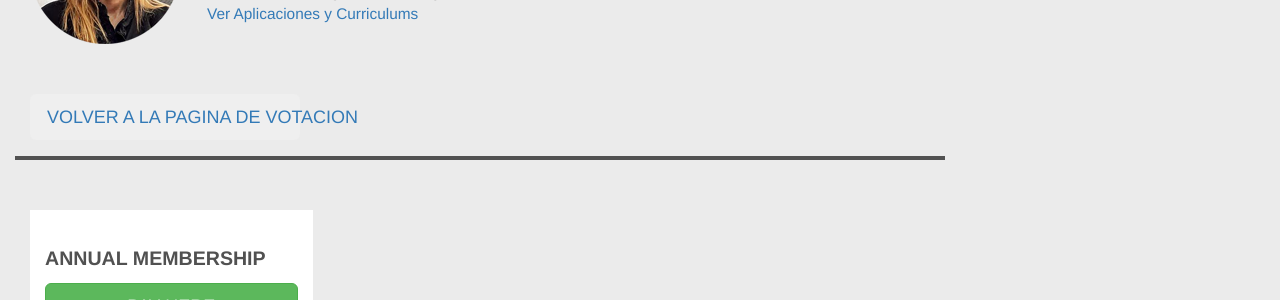
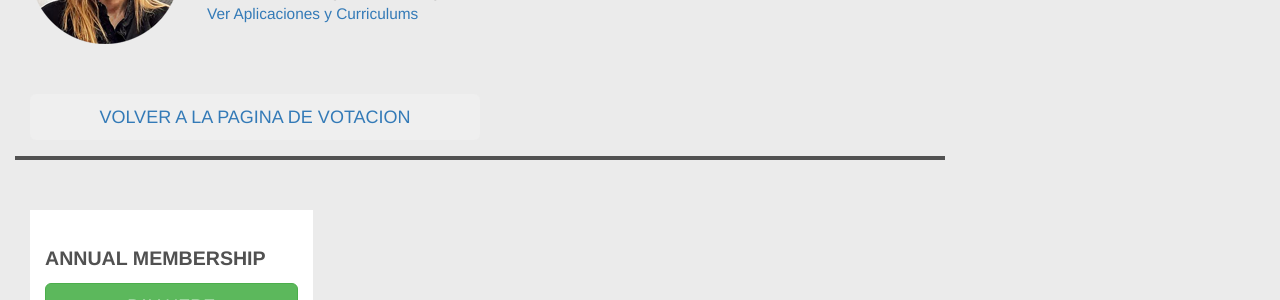
Before and after one commit to lasdb/lasdb.github.io, a Jekyll site: the page built from pages/arg/Candidatas-Arg-2020.html, in a window 1280 px wide. Shown: the part 713-1013 px from the top of the page. Built offline with Jekyll 4.4.1, drawn with Linux system fonts in a browser that asks for light colours; nearby versions of some CDN libraries.

Commit message:
Update Candidatas-Arg-2020.html

```diff
--- a/pages/arg/Candidatas-Arg-2020.html
+++ b/pages/arg/Candidatas-Arg-2020.html
@@ -36,7 +36,7 @@
 
         <div class="panel-body">
             <a href="{{site.baseurl}}/pages/arg/Argentina-representante-2020.html">
-                <button class="btn btn-secondary btn-lg" style="width: 30%; margin-bottom: 1px;" > VOLVER A LA PAGINA DE VOTACION </button>
+                <button class="btn btn-dark btn-lg" style="width: 50%; margin-bottom: 1px;" > VOLVER A LA PAGINA DE VOTACION </button>
             </a>
         </div>
                 <ul style="padding-left:10px; border-bottom: 4px solid #515151;"></ul>
```
